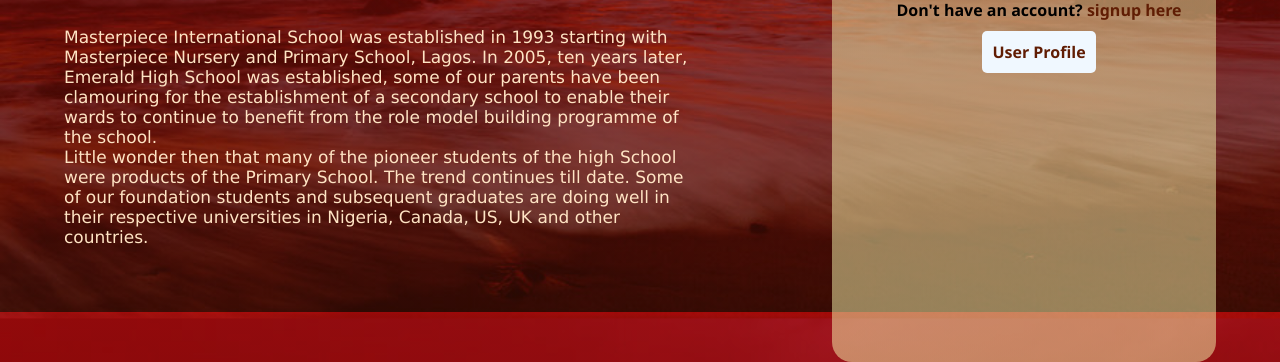
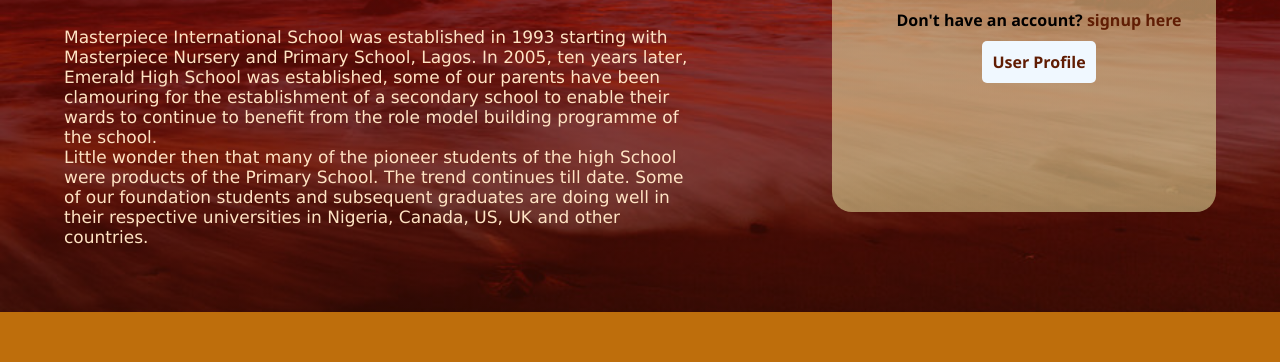
Before and after one commit to Oladseg/MASTER, a plain HTML site: page login.html in a window 1280 px wide. Shown: the part 488-850 px from the top of the page. After the commit the page ends 800 px from the top, so only its background shows below. Drawn offline with Linux system fonts and the light colour scheme.

Commit message:
Update login.css

```diff
--- a/login.css
+++ b/login.css
@@ -58,10 +58,10 @@ hr {
     /* background-color: wheat; */
     background: linear-gradient(rgba(243, 235, 167, 0.5),rgba(247, 248, 175, 0.5));
     width: 30%;
-    height: 70%;
+    height: 50%;
     border-radius: 20px;
     margin-top: 200px;
-    padding-top: 40px;
+    padding-top: 50px;
     padding-bottom: 50px;
 }
 
```
